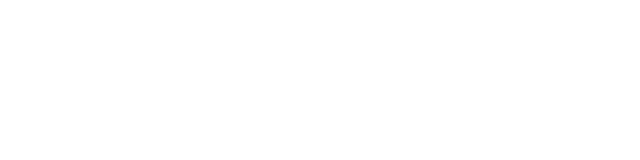
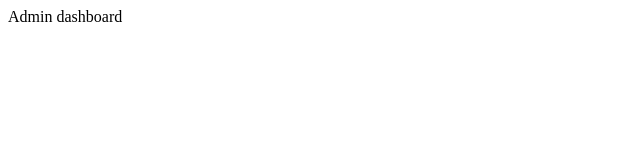
Before and after one commit to MarieBerezhna/lunar-studios, a Nuxt app: page /admin in a window 1280 px wide. Before the commit this address had no page. Shown: the top 160 px of the page, without its empty margins (0-640 px from the left). Built offline with nearby package versions, Linux system fonts and the light colour scheme.

Commit message:
create admin page

```diff
--- /dev/null
+++ b/components/admin/Dashboard.vue
@@ -0,0 +1,15 @@
+<template>
+    <div>
+        Admin dashboard
+    </div>
+</template>
+
+<script>
+    export default {
+        name: 'Dashboard'
+    }
+</script>
+
+<style scoped>
+
+</style>
--- a/nuxt.config.js
+++ b/nuxt.config.js
@@ -25,7 +25,12 @@
   ],
 
   // Auto import components: https://go.nuxtjs.dev/config-components
-  components: true,
+  components: [
+    {
+      path: '~/components', // will get any components nested in let's say /components/test too
+      pathPrefix: false,
+    },
+  ],
 
   // Modules for dev and build (recommended): https://go.nuxtjs.dev/config-modules
   buildModules: [
--- /dev/null
+++ b/pages/admin.vue
@@ -0,0 +1,15 @@
+<template>
+    <div>
+        <Dashboard />
+    </div>
+</template>
+
+<script>
+    export default {
+
+    }
+</script>
+
+<style lang="scss" scoped>
+
+</style>
```
